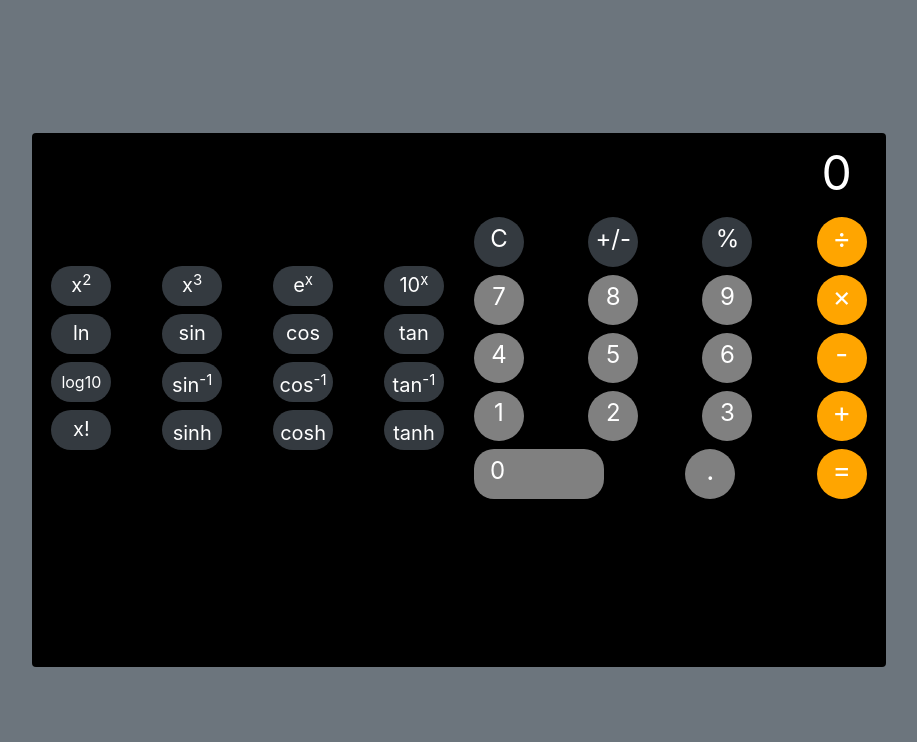
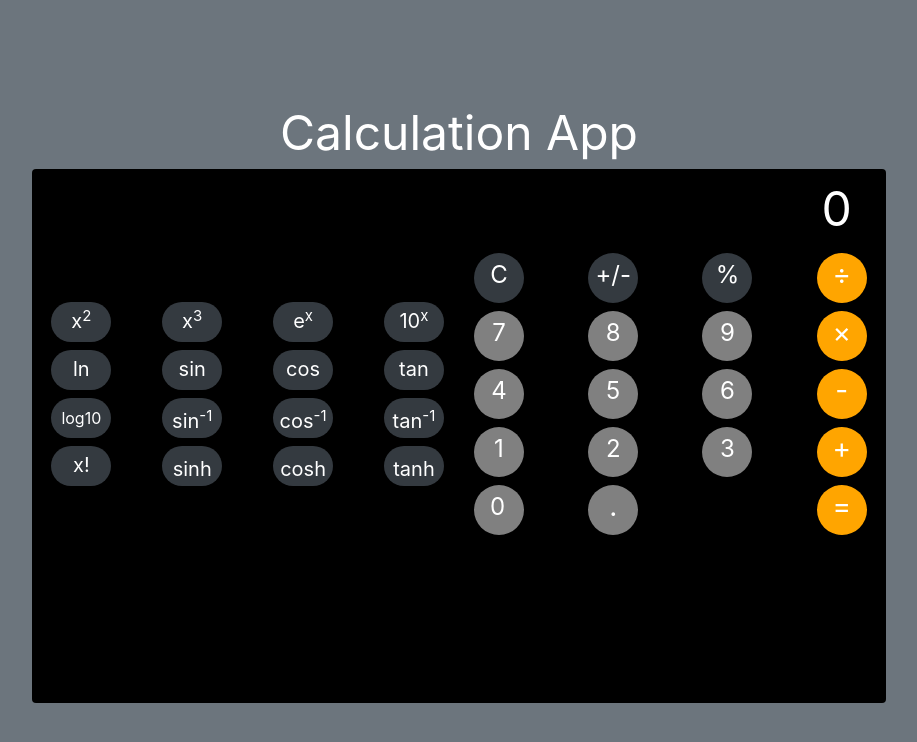
Before and after one commit to Tucker263/Calculation_App, a plain HTML site: page index.html in a window 1280 px wide. Shown: the whole page, without its empty margins (181-1098 px from the left). Drawn offline with nearby package versions, Linux system fonts and the light colour scheme.

Commit message:
index.htmlとstyle.cssの更新

```diff
--- a/index.html
+++ b/index.html
@@ -20,6 +20,14 @@
 <div id="calculator">
 
     <div class="bg-secondary vh-100 d-flex flex-column justify-content-center align-items-center">
+        <!-- タイトル -->
+        <div class="d-none d-sm-block">
+            <div class="d-flex justify-content-center col-12">
+                <div class="fontSize-3rem text-white">Calculation App</div>
+            </div>
+        </div>
+
+        <!-- 電卓 -->
         <div class="col-12 col-sm-8 col-md-6 col-lg-8 p-1 pb-2 bg-black rounded text-white">
             <div class="d-flex justify-content-center pb-2 col-12">
                 <div class="d-flex justify-content-end col-12">
@@ -28,7 +36,7 @@
             </div>
 
             <div class="d-flex align-items-center">
-                <!-- 関数ボタンエリア -->
+                <!-- 関数ボタン -->
                 <div class="d-none d-lg-block col-lg-6">
                     <div class="d-flex flex-column">
                         <!-- 1列目 -->
@@ -98,7 +106,7 @@
                     </div>
                 </div>
 
-                <!-- 標準ボタンエリア -->
+                <!-- 標準ボタン -->
                 <div class="d-flex flex-column col-12 col-lg-6">
                     <!-- 1列目 -->
                     <div class="d-flex justify-content-between align-items-center pb-2">
@@ -166,11 +174,15 @@
 
                     <!-- 5列目 -->
                     <div class="d-flex justify-content-between align-items-center pb-2">
-                        <div class="bg-gray ellipse-double pl-3 pt-1" v-on:click="addToExpress('0')">
+                        <div class="bg-gray circle pl-3 pt-1" v-on:click="addToExpress('0')">
                             <div class="fontSize-1p5rem">0</div>
                         </div>
                         <div class="bg-gray circle" v-on:click="addToExpress('.')">
                             <div class="text-center fontSize-1p75rem">.</div>
+                        </div>
+                        <!-- ダミーボタン -->
+                        <div class="circle">
+                            <div class="text-center fontSize-1p5rem"></div>
                         </div>
                         <div class="bg-orenge circle" v-on:click="calculate()">
                             <div class="text-center fontSize-1p75rem">=</div>
--- a/style.css
+++ b/style.css
@@ -22,12 +22,6 @@
     border-radius: 20px;
     height: 40px;
     width: 60px;
-}
-
-.ellipse-double{
-    border-radius: 20px;
-    height: 50px;
-    width: 130px;
 }
 
 /* フォントサイズ */
```
